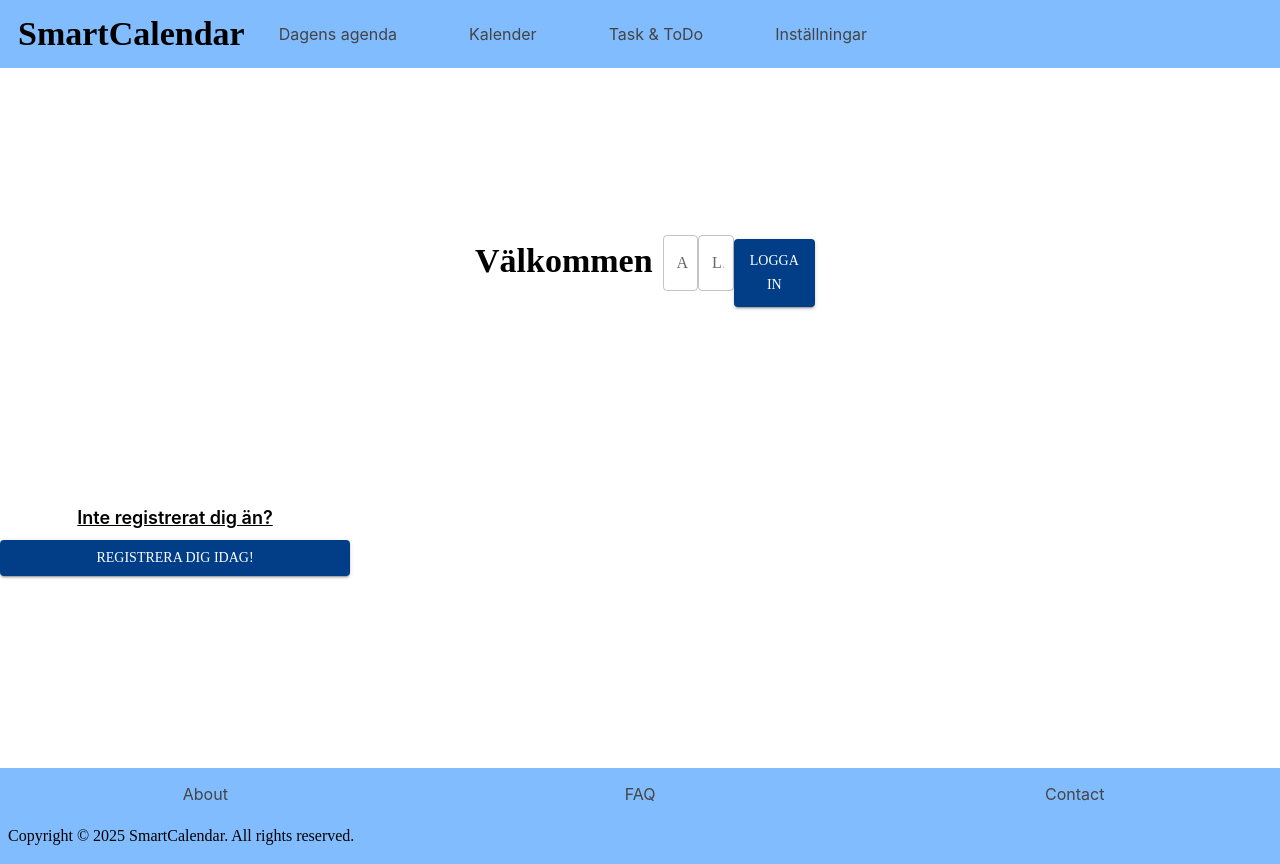
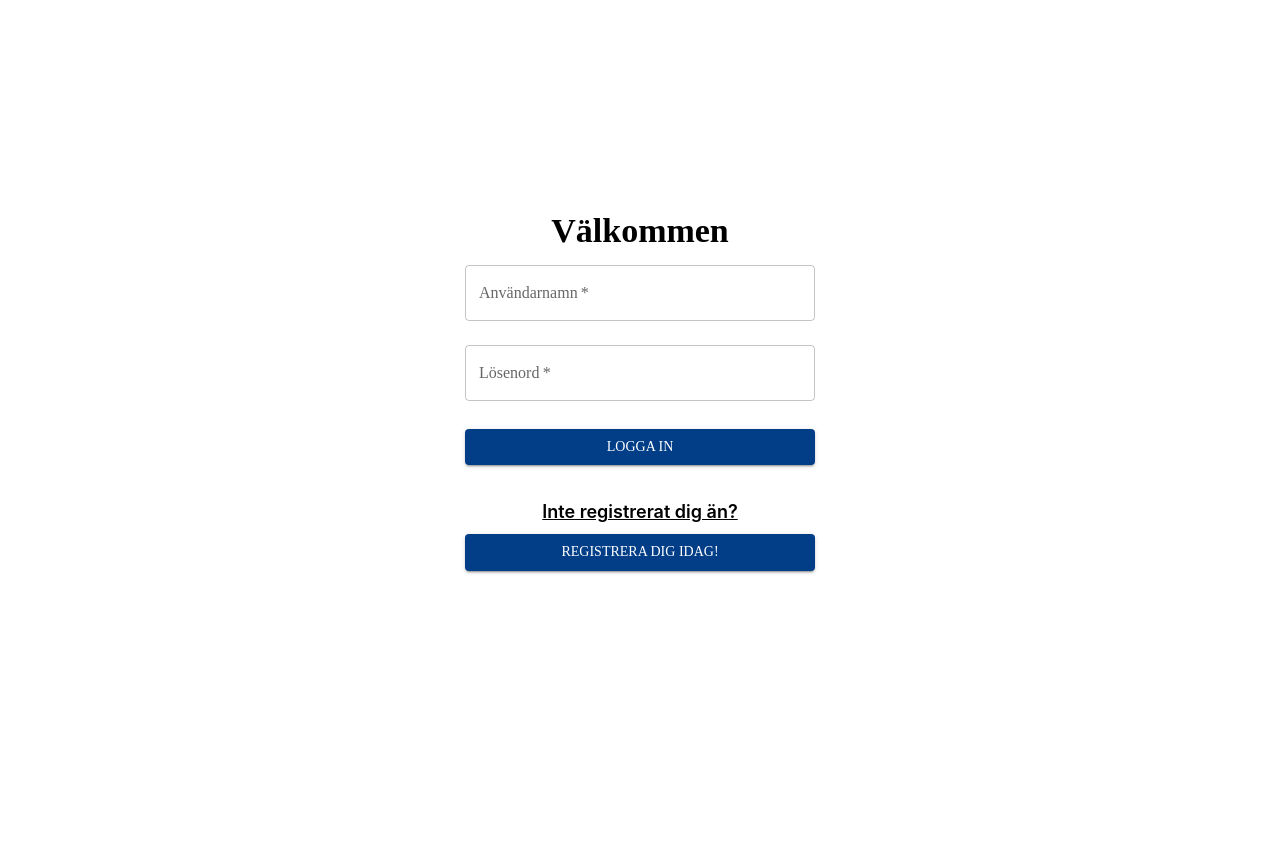
Before and after one commit to slidecart/G19SmartCalender, a React (Create React App) app in the folder frontend/: page /login in a window 1280 px wide. After the commit the page ends 800 px from the top, so only its background shows below. Built offline with nearby package versions, Linux system fonts and the light colour scheme.

Commit message:
login sida css fin

```diff
--- a/frontend/src/components/userInput.jsx
+++ b/frontend/src/components/userInput.jsx
@@ -9,8 +9,8 @@ import { Link } from "react-router-dom";
 function UserInput({title, fields = [], buttonText, onSubmit, children}){
 
     return (
-        <Container sx={{display:"flex", alignItems:"center", justifyContent:"center", flexDirection:"column"}}>
-            <Box sx={{display:"flex", flexdirection:"column", maxWidth:"350px", width:"100%"}}>
+        <Container sx={{display:"flex", alignItems:"center", justifyContent:"center"}}>
+            <Box sx={{display:"flex", flexDirection:"column", width:"100%", maxWidth:"350px"}}>
                 <Typography variant="h1" sx={{textAlign:"center"}}>
                     {title}
                 </Typography>
--- a/frontend/src/scenes/login.jsx
+++ b/frontend/src/scenes/login.jsx
@@ -56,7 +56,7 @@ function LogIn(key, value) {
 
     return(
 
-        <Body>
+        <Box sx={{display:"flex", alignItems:"center", justifyContent:"center", flexDirection:"column", height:"100vh"}}>
             <UserInput
                 title="Välkommen"
                 fields={[
@@ -114,7 +114,7 @@ function LogIn(key, value) {
                         Registrera dig idag!
                     </Button>
                 </Box>
-        </Body>
+        </Box>
 
 
     )
```
